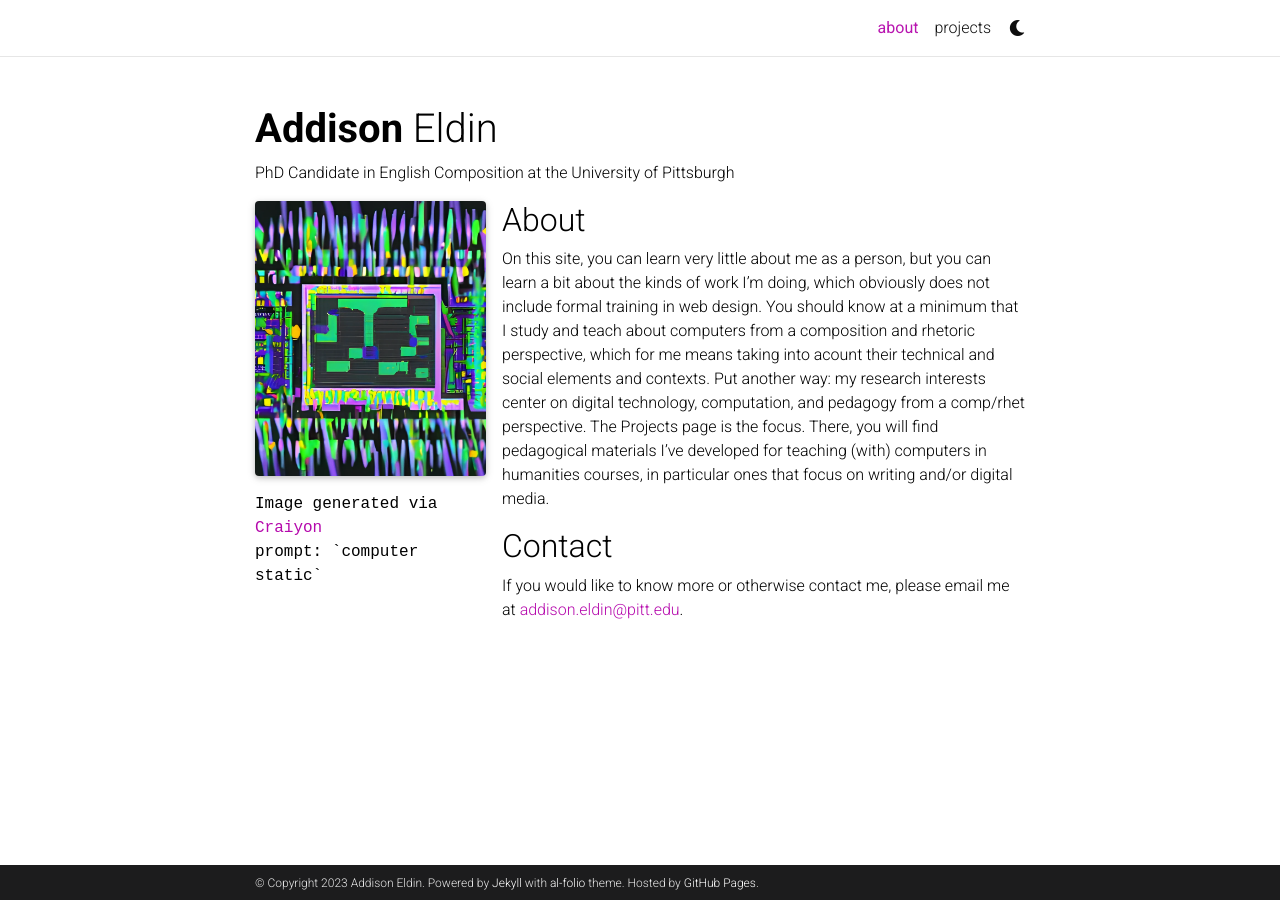
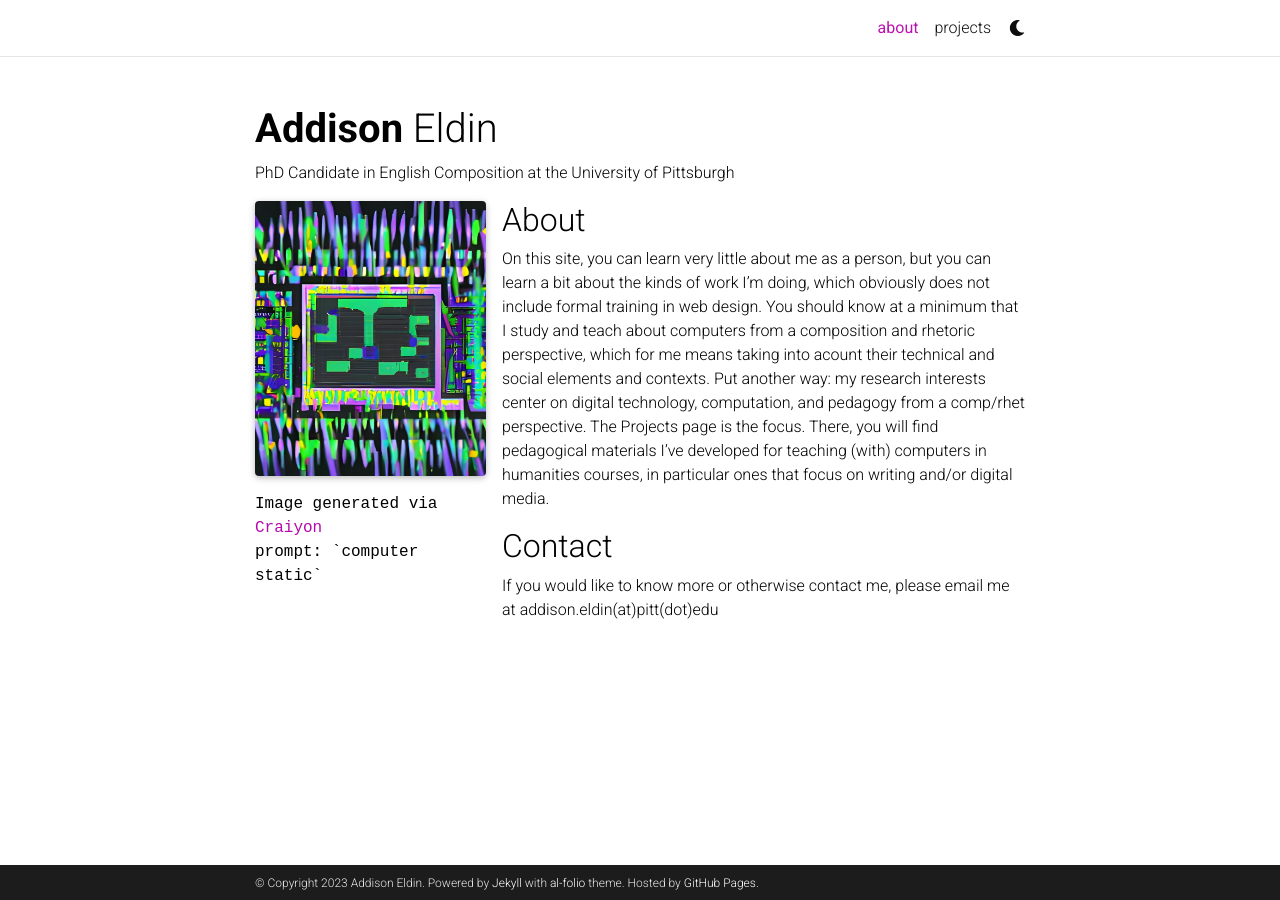
Before and after one commit to addeldin/addeldin.github.io, a Jekyll site: the page built from _pages/about.md, in a window 1280 px wide. Built offline with Jekyll 4.4.1, drawn with Linux system fonts in a browser that asks for light colours; full-size pictures stand in for the smaller copies a plugin makes; comment, search, counter and statistics services are not loaded; a style sheet for code colours, icons or effects is not loaded.

Commit message:
Fix email

```diff
--- a/_pages/about.md
+++ b/_pages/about.md
@@ -23,4 +23,4 @@ You should know at a minimum that I study and teach about computers from a compo
 The Projects page is the focus. There, you will find pedagogical materials I've developed for teaching (with) computers in humanities courses, in particular ones that focus on writing and/or digital media.
 
 ## Contact
-If you would like to know more or otherwise contact me, please email me at <a href="mailto:addison.eldin@pitt.edu">addison.eldin@pitt.edu</a>.
+If you would like to know more or otherwise contact me, please email me at addison.eldin(at)pitt(dot)edu
```
